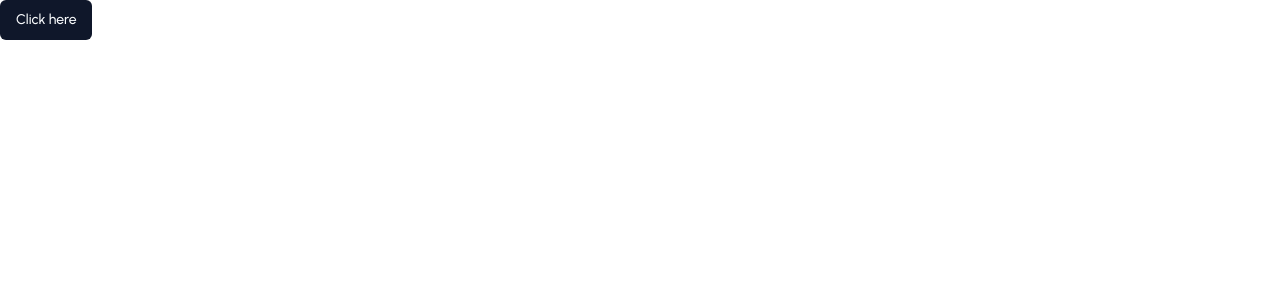
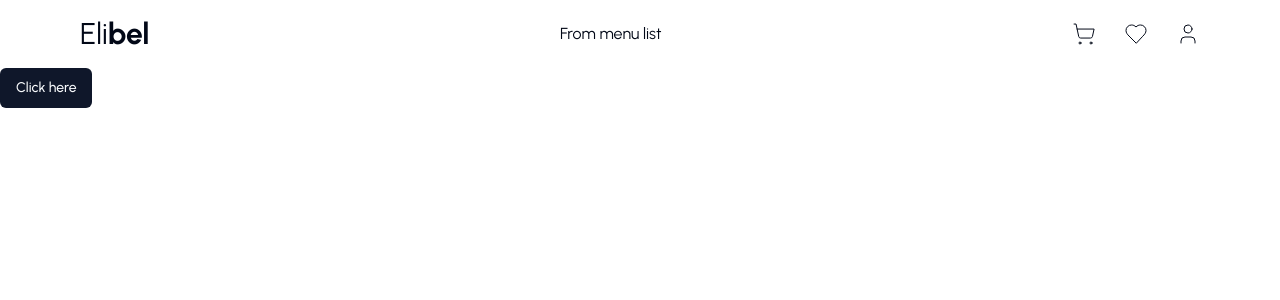
Before and after one commit to francoarmando1911/frontend-elibel, a Next.js app: page / in a window 1280 px wide. Shown: the top 300 px of the page. Built offline with nearby package versions, Linux system fonts and the light colour scheme.

Commit message:
Maquetando frontend de navbar o header

```diff
--- a/package.json
+++ b/package.json
@@ -12,6 +12,7 @@
     "@radix-ui/react-slot": "^1.1.2",
     "class-variance-authority": "^0.7.1",
     "clsx": "^2.1.1",
+    "lucide": "^0.476.0",
     "lucide-react": "^0.476.0",
     "next": "15.1.7",
     "react": "^19.0.0",
--- a/src/app/layout.tsx
+++ b/src/app/layout.tsx
@@ -1,6 +1,7 @@
 import type { Metadata } from "next";
 import { Urbanist } from "next/font/google";
 import "./globals.css";
+import Navbar from "@/components/navbar";
 
 const urbanist = Urbanist({
   subsets: ["latin"],
@@ -26,6 +27,7 @@ export default function RootLayout({
       <body
         className={`${urbanist.className}`}
       >
+        <Navbar/>
         {children}
       </body>
     </html>
--- /dev/null
+++ b/src/components/menu-list.tsx
@@ -0,0 +1,11 @@
+"use client"
+
+const MenuList = () => {
+    return (
+        <div>
+            <p>From menu list</p>
+        </div>
+     );
+}
+
+export default MenuList;
--- a/src/components/navbar.tsx
+++ b/src/components/navbar.tsx
@@ -1,7 +1,34 @@
-import React from 'react'
+"use client"
 
-export default function navbar() {
+import { Heart, ShoppingCart, User } from "lucide-react";
+import { useRouter } from "next/navigation";
+import MenuList from "./menu-list";
+
+const Navbar = () => {
+
+  const router = useRouter();
+
   return (
-    <div>navbar</div>
-  )
+    <div className="flex items-center justify-between p-4 mx-auto cursosr-pointer sm:max-w-4xl md:max-w-6xl">
+      <h1 className="text-3xl" onClick={() => router.push("/")}>Eli
+        <span className="font-bold">bel</span>
+      </h1>
+      <div className="itemse-center justify-between hidden sm:flex">
+        <MenuList/>
+      </div>
+      <div className="flex sm:hidden">
+        <p>Items menu mobile</p>
+      </div>
+      <div className="flex items-center justify-between gap-2 sm:gap-7">
+        <ShoppingCart strokeWidth="1" className="cursor-pointer" onClick={() => router.push("/cart")}/>
+
+        <Heart strokeWidth="1" className="cursor-pointer" onClick={() => router.push("/loved-products")} />
+
+        <User strokeWidth="1" className="cursor-pointer"/>
+      </div>
+
+    </div>
+  );
 }
+
+export default Navbar;
```
Also changed, not shown: 1 other file (tests, documents, lock files or other folders).
